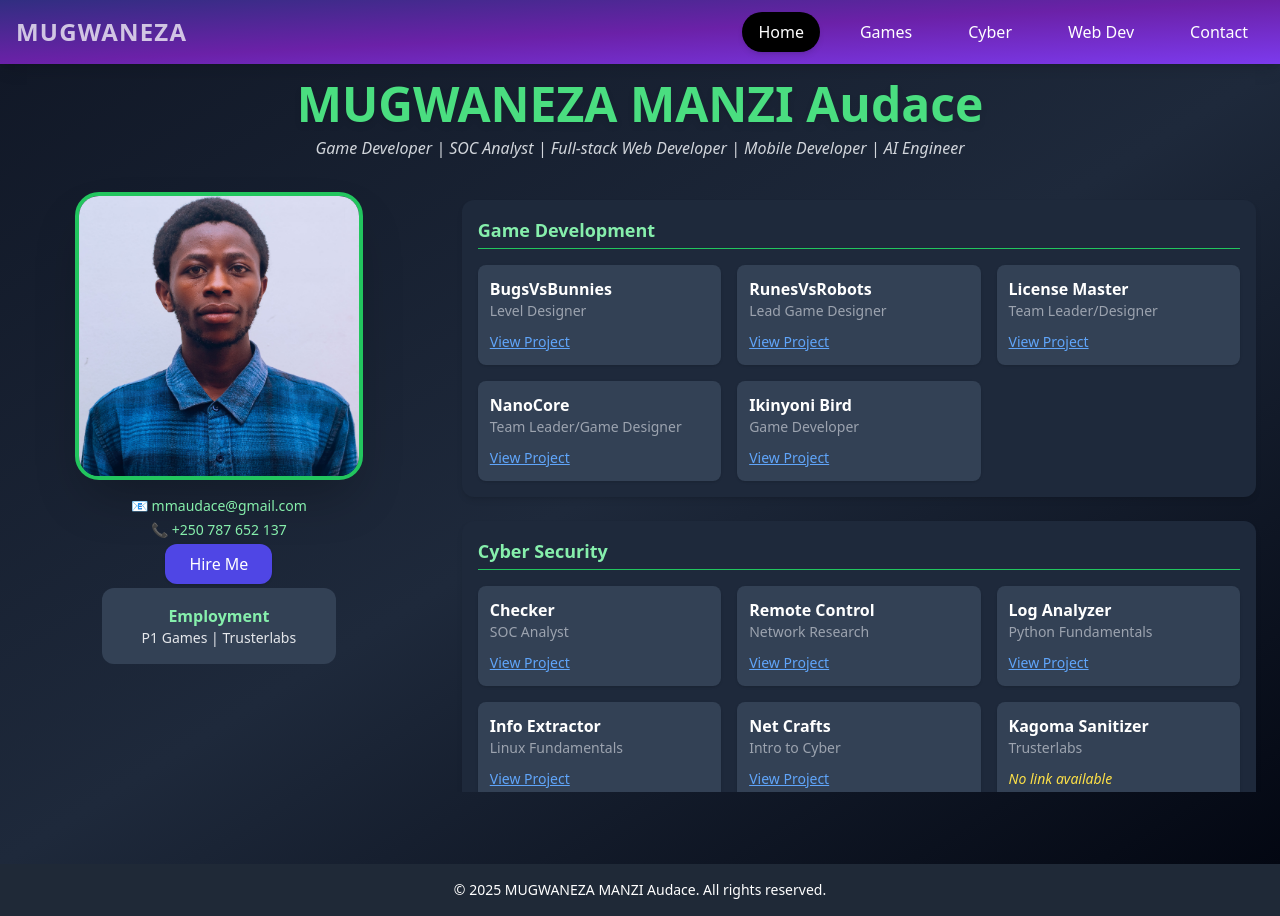
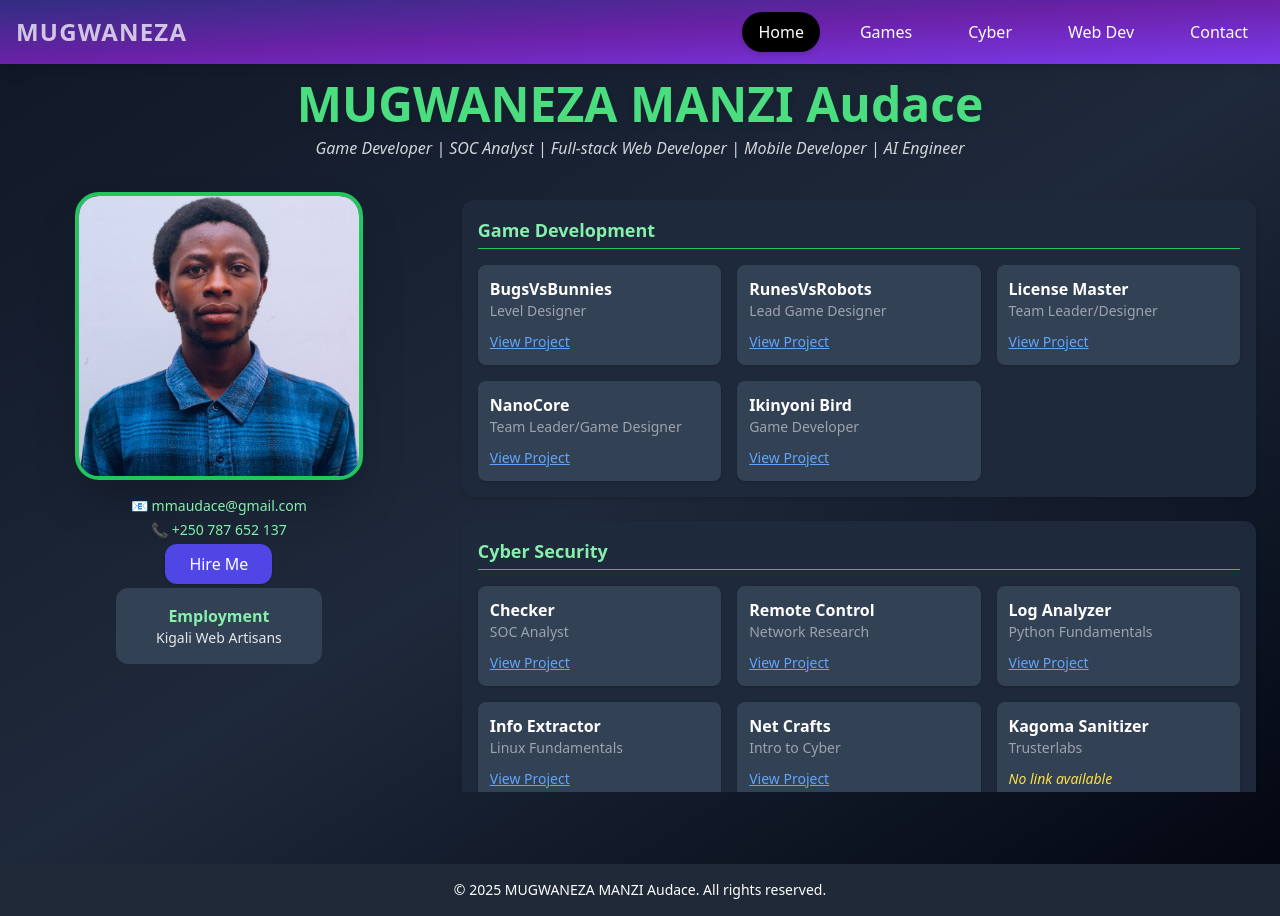
Before and after one commit to MUGWANEZAMANZI/portifolio, a React (Vite) app: page / in a window 1280 px wide. Built offline with nearby package versions, Linux system fonts and the light colour scheme.

Commit message:
Update Home.jsx

```diff
--- a/src/pages/Home.jsx
+++ b/src/pages/Home.jsx
@@ -89,7 +89,7 @@ const Home = () => {
 
           <div className="w-full mt-6 p-4 bg-slate-700 rounded-xl text-center">
             <h3 className="text-md font-bold text-green-300">Employment</h3>
-            <p className=" pr-6 pl-6 text-sm text-gray-200">P1 Games | Trusterlabs</p>
+            <p className=" pr-6 pl-6 text-sm text-gray-200">Kigali Web Artisans</p>
           </div>
           </div>
         </div>
```
